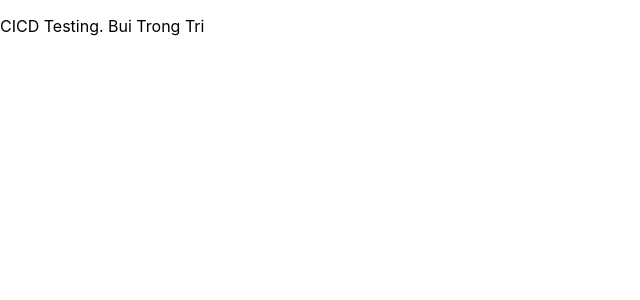
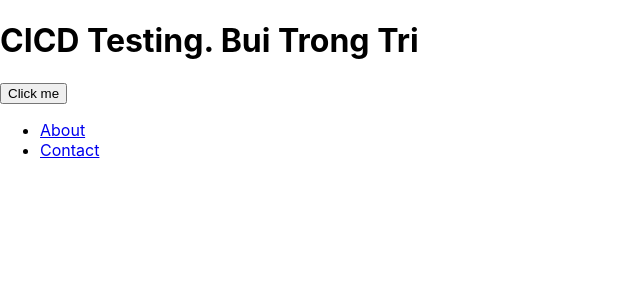
Before and after one commit to TrisDevel/ReactJS-Testing-Demo, a React (Create React App) app: page / in a window 1280 px wide. Shown: the top 300 px of the page, without its empty margins (0-640 px from the left). Built offline with nearby package versions, Linux system fonts and the light colour scheme.

Commit message:
Update test

```diff
--- a/src/App.js
+++ b/src/App.js
@@ -1,14 +1,54 @@
-import React from 'react';
+import React, { useState } from 'react';
+import { BrowserRouter as Router, Route, Routes, Link } from 'react-router-dom';
 
 function App() {
+  const [text, setText] = useState('CICD Testing. Bui Trong Tri');
+
   return (
-    <diwv className="App">
-      <header className="App-header">
-        <p>
-          CICD Testing. Bui Trong Tri
-        </p>
-      </header>
-    </diwv>
+    <Router>
+      <div>
+        <h1>{text}</h1>
+        <button onClick={() => setText('Updated Text')}>Click me</button>
+        <nav>
+          <ul>
+            <li>
+              <Link to="/about">About</Link>
+            </li>
+            <li>
+              <Link to="/contact">Contact</Link>
+            </li>
+          </ul>
+        </nav>
+        <Routes>
+          <Route path="/about" element={<About />} />
+          <Route path="/contact" element={<Contact />} />
+        </Routes>
+      </div>
+    </Router>
+  );
+}
+
+function About() {
+  return <h2>About Us</h2>;
+}
+
+function Contact() {
+  return (
+    <form>
+      <label>
+        Name:
+        <input type="text" name="name" />
+      </label>
+      <label>
+        Email:
+        <input type="email" name="email" />
+      </label>
+      <label>
+        Message:
+        <textarea name="message"></textarea>
+      </label>
+      <button type="submit">Submit</button>
+    </form>
   );
 }
 
```
Also changed, not shown: 1 other file (tests, documents, lock files or other folders).
